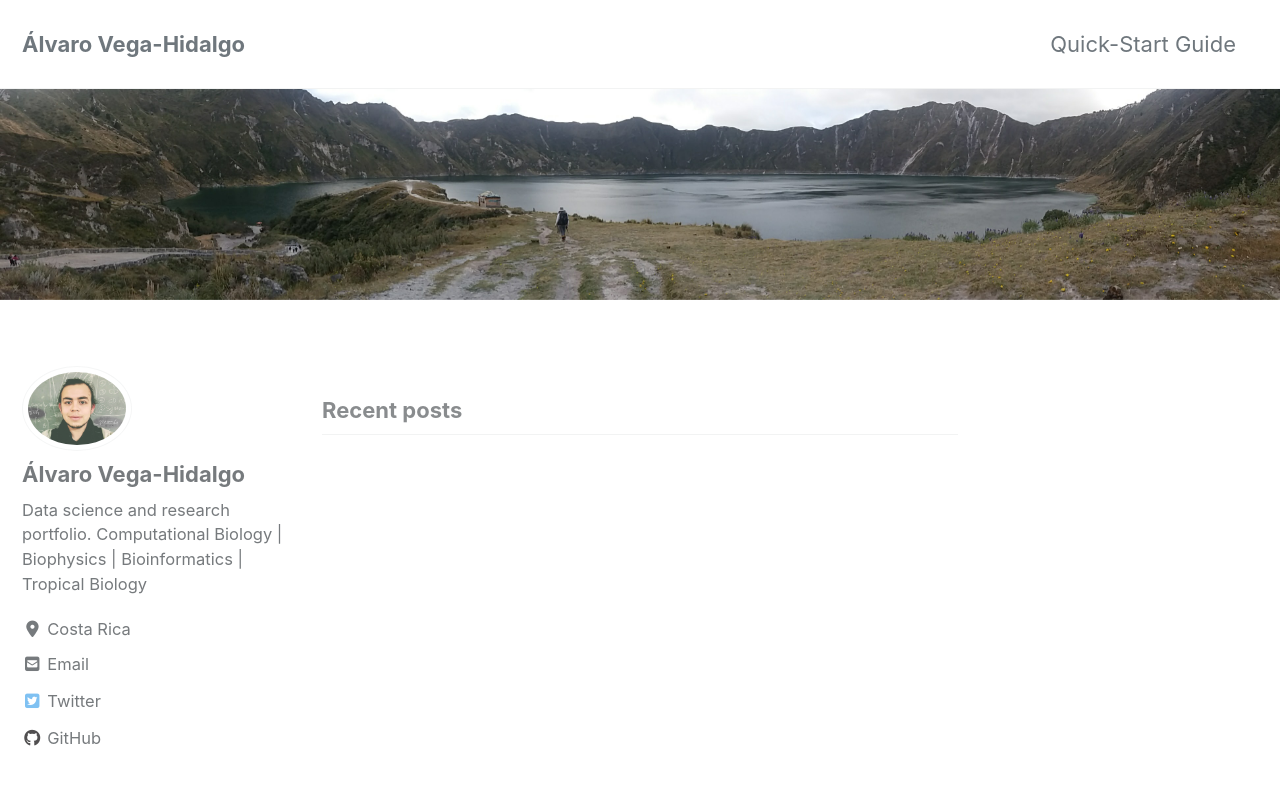
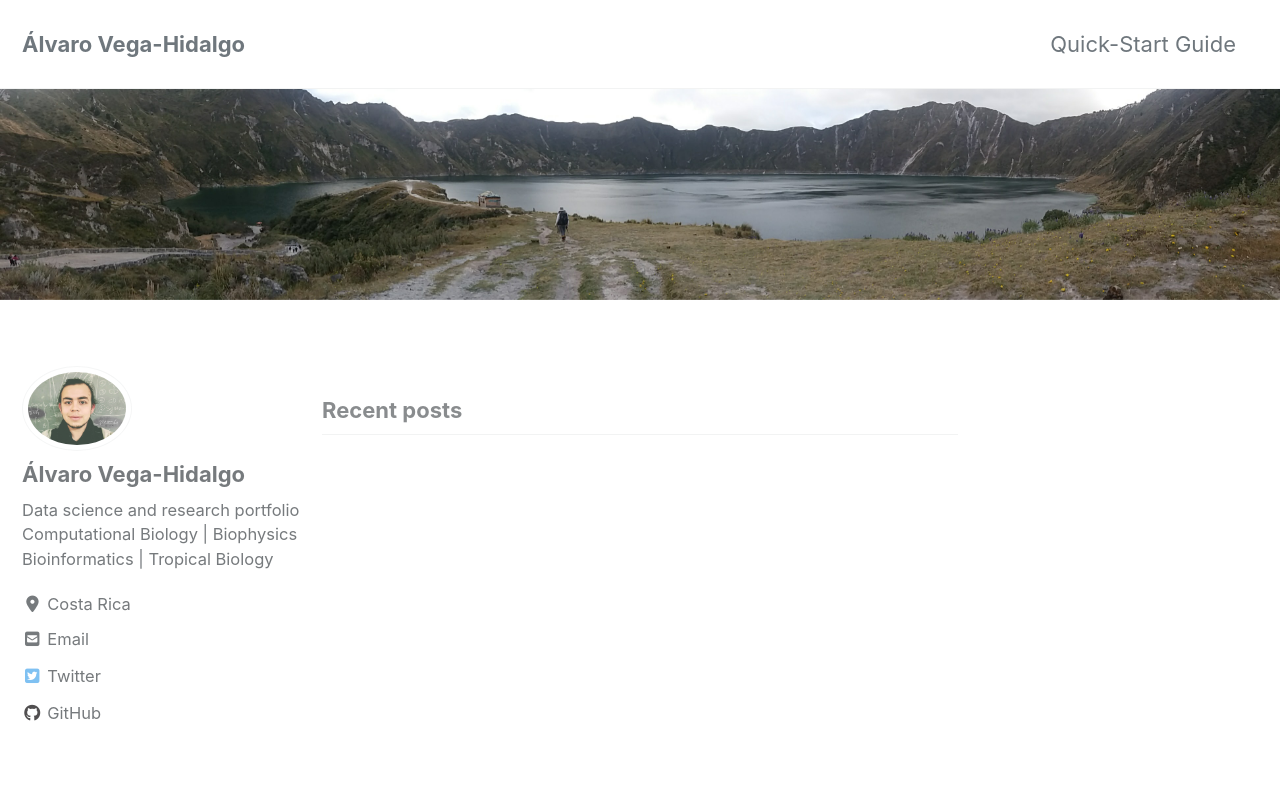
Before and after one commit to alvarovegahd/alvarovegahd.github.io, a Jekyll site: the page built from index.html, in a window 1280 px wide and 900 px high. Shown: the top 785 px of the window. Built offline with Jekyll 4.4.1, drawn with Linux system fonts in a browser that asks for light colours; cached includes are drawn as plain includes; nearby versions of some CDN libraries; the list of posts is cut into pages by our own code.

```diff
--- a/_config.yml
+++ b/_config.yml
@@ -108,8 +108,11 @@ analytics:
 author:
   name             : "Álvaro Vega-Hidalgo"
   avatar           : "/images/avatar.jpg" # path of avatar image, e.g. "/assets/images/bio-photo.jpg"
-  bio              : "Data science and research portfolio.
-Computational Biology | Biophysics | Bioinformatics | Tropical Biology"
+  bio              : "Data science and research portfolio
+
+Computational Biology | Biophysics
+
+Bioinformatics | Tropical Biology"
   location         : "Costa Rica"
   email            :
   links:
```
